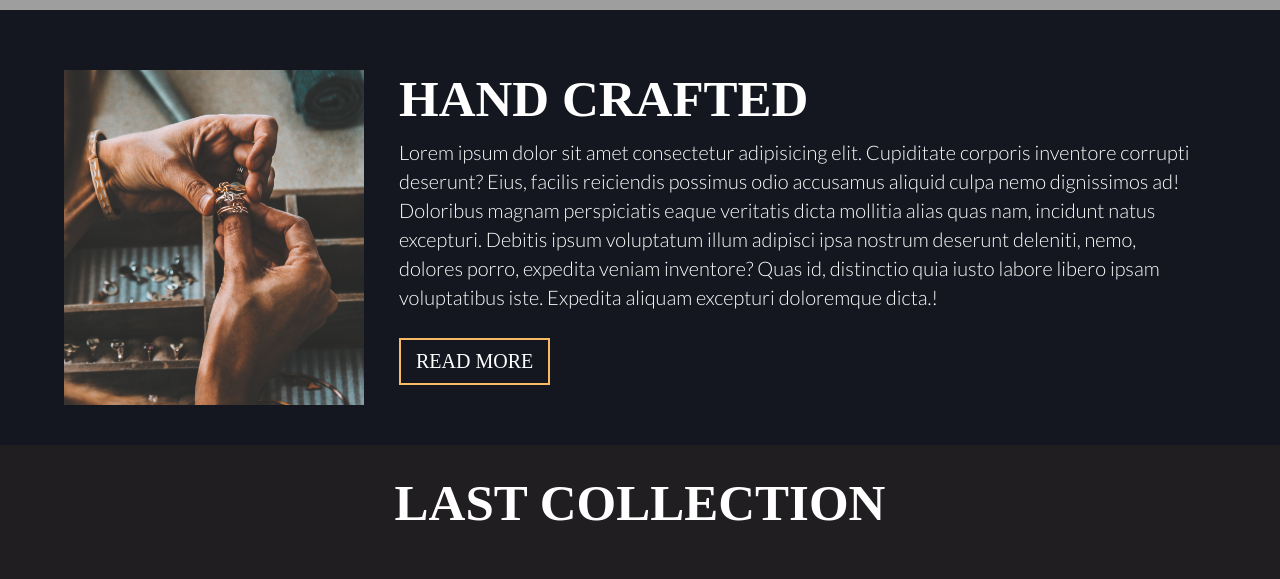
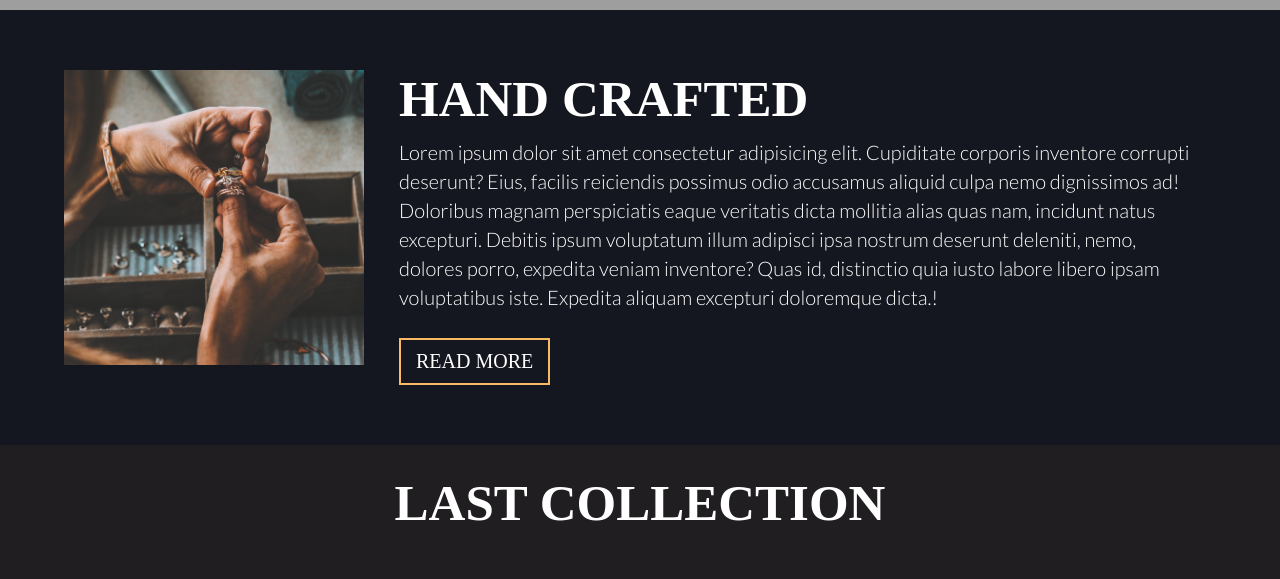
Before and after one commit to paulavivasteixeira/1st-assignment, a plain HTML site: page index.html in a window 1280 px wide. Shown: the part 809-1388 px from the top of the page. Drawn offline with Linux system fonts and the light colour scheme; grey boxes are pictures that could not be loaded; a web font is replaced by a local one.

```diff
--- a/styles.css
+++ b/styles.css
@@ -119,12 +119,11 @@ header {
 
 .btnMobile {
     display: none;
-
 }
 
 .hamIcon {
     position: relative;
-    margin-left: 0;
+    margin-right: 0;
     display: none;
 }
 
@@ -207,9 +206,9 @@ main {
 .aboutBox1 {
     width: 25%;
     margin: 60px 15px 40px 0;
-    max-width: 400px;
+    max-width: 310px;
     min-width: 300px;
-    max-height: 400px;
+    max-height: 295px;
 }
 
 .aboutBox1 img {
```
